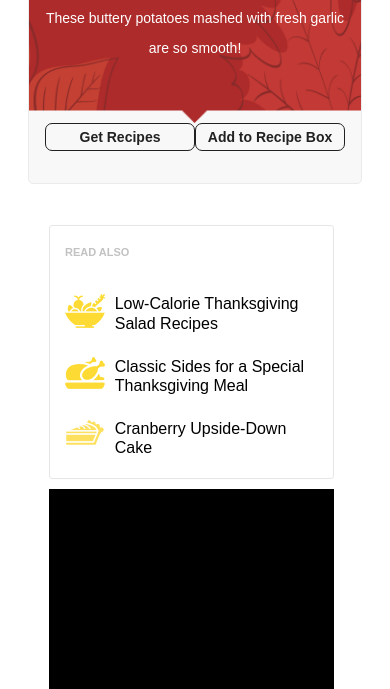
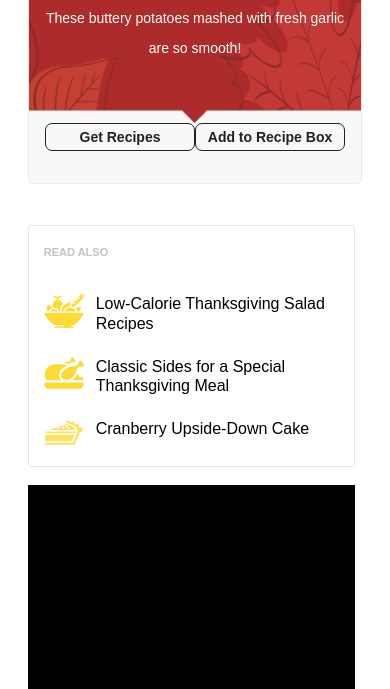
Before and after one commit to Aleksandra-Shevchenko/email, a plain HTML site: page index.html in a window 390 px wide. Shown: the part 507-1196 px from the top of the page. Drawn offline with Linux system fonts and the light colour scheme; a web font is replaced by a local one.

Commit message:
readme and width for column

```diff
--- a/index.html
+++ b/index.html
@@ -6,7 +6,7 @@
   <title>email</title>
   <style type="text/css">
     @import url('http://fonts.cdnfonts.com/css/pf-handbook-pro');
-    @media only screen and (max-width: 689px) {
+    @media only screen and (max-width: 693px) {
       img {
         height: auto !important;
         max-width: 100% !important;
@@ -14,6 +14,9 @@
       }
       .empty{
         width: 0;
+      }
+      .column{
+        width: 100%;
       }
     }
     @media screen  and (max-width: 440px) {
@@ -123,7 +126,7 @@
                 <table align="center" valign="top" cellpadding="0" cellspacing="0" border="0" bgcolor="#ffffff" style="padding: 0 7px 0 0;" role="presentation">
                   <tr>
                     <!-- Колонка 1 -->
-                    <td align="center" valign="top" width="285" style="min-width: 200px; max-width: 100%; min-width: 240px; display: inline-block; min-height: 250px; padding: 0 0 10px;">
+                    <td class="column" align="center" valign="top" width="285" style="min-width: 200px; max-width: 100%; display: inline-block; min-height: 250px; padding: 0 0 10px;">
                       <table cellpadding="0" cellspacing="0" border="0" width="100%" role="presentation"
                         style="padding: 20px 11px 20px 15px; border: 1px solid #e6e6e6; border-radius: 3px;">
                         <tr>
@@ -161,7 +164,7 @@
                     <!-- конец Колонки 1 -->
                     <td class="empty" style="font-size: 0; line-height: 0; display:inline-block;" width="16px">&nbsp;</td>
                     <!-- Колонка 3 -->
-                    <td align="center" valign="top" width="285" bgcolor="#000000" height="100%" style="min-width: 200px; display:inline-block; min-height: 250px; max-width: 100%;">
+                    <td class="column" align="center" valign="top" width="285" bgcolor="#000000" height="100%" style="min-width: 200px; display:inline-block; min-height: 250px; max-width: 100%;">
                       <span width="100%" style="width: 100%;">&nbsp;</span>
                     </td>
                   </tr>
```
Also changed, not shown: 1 other file.
